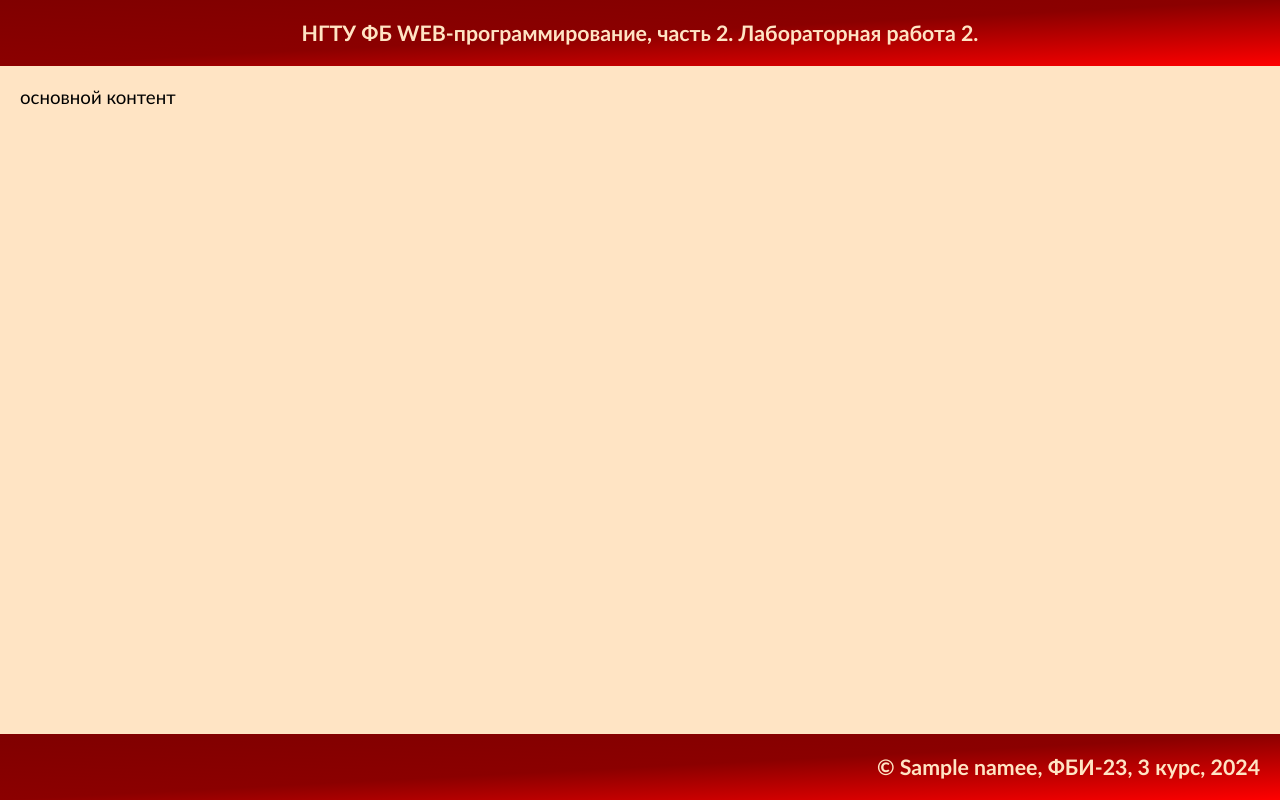
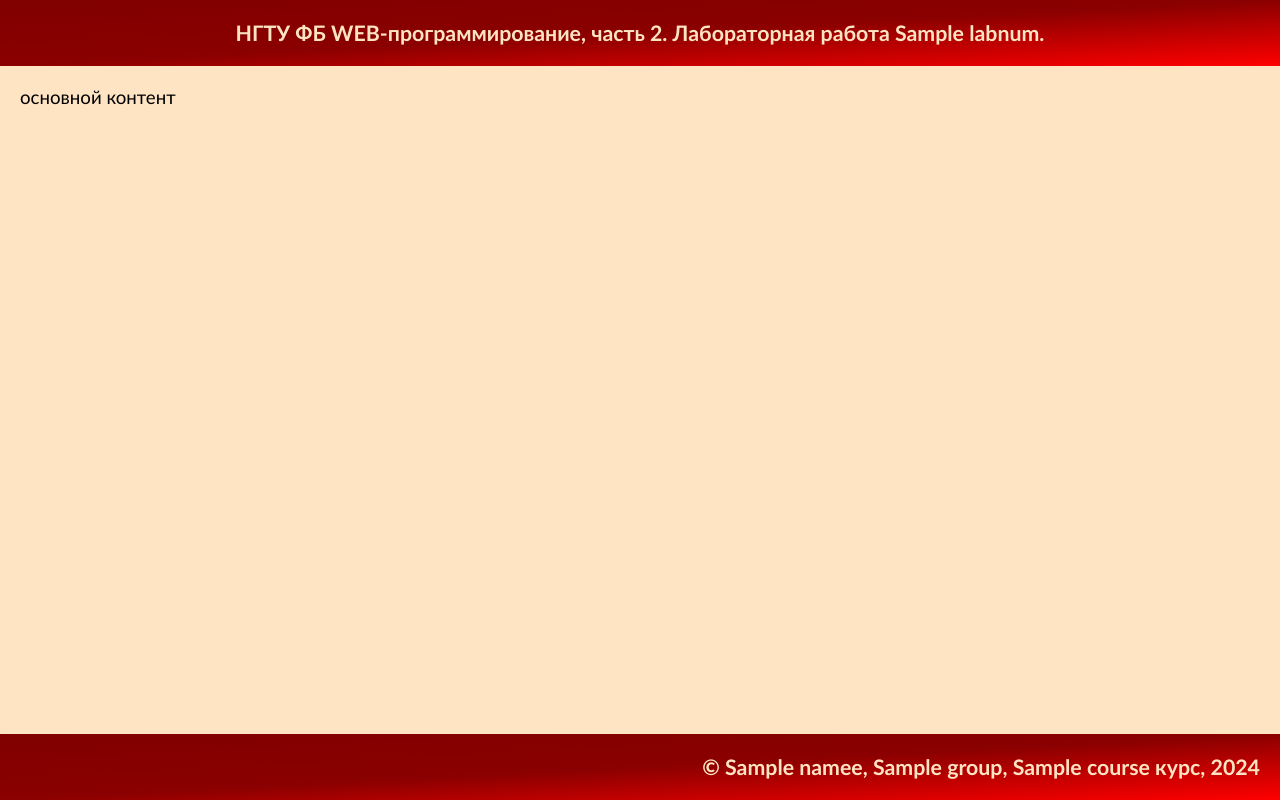
Before and after one commit to Pumblnec/webochka, a Flask app: template templates/example.html in a window 1280 px wide. Run offline with Flask 3, Linux system fonts and the light colour scheme; the template is opened without the code that fills it: most values are stand-ins (such as "Sample title", 1, 10 or a date in 2020).

Commit message:
Передача переменных в шаблон

```diff
--- a/app.py
+++ b/app.py
@@ -9,7 +9,10 @@ def start():
 @app.route("/lab2/example")
 def example():
     namee = 'Варюхин Иван'
-    return render_template ('example.html', namee=namee)
+    course = '3'
+    group = 'ФБИ-23'
+    labnum = '2'
+    return render_template ('example.html', namee=namee, course=course, group=group, labnum=labnum)
 
 @app.route("/menu")
 def mn():
--- a/templates/example.html
+++ b/templates/example.html
@@ -5,13 +5,13 @@
     <meta name="viewport" content="width=device-width, initial-scale=1.0">
 
     <title>Варюхин Иван Алексеевич.
-        Лабораторная 1</title>
+        Лабораторная {{labnum}}</title>
 
         <link rel="stylesheet" href='/static/lab1.css'>
     </head>
     <body>
         <header>
-            НГТУ ФБ WEB-программирование, часть 2. Лабораторная работа 2.
+            НГТУ ФБ WEB-программирование, часть 2. Лабораторная работа {{labnum}}.
         </header>
 
         <main>
@@ -21,7 +21,7 @@
         </main>
 
         <footer>
-            &copy; {{ namee }}, ФБИ-23, 3 курс, 2024
+            &copy; {{ namee }}, {{group}}, {{course}} курс, 2024
         </footer>
     </body>
 </html>
```
